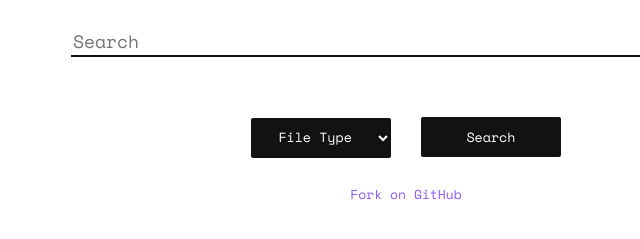
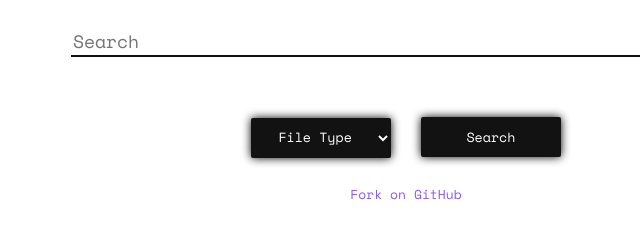
Before and after one commit to TheMetaphysicalCrook/strixx, a Jekyll site: the page built from index.html, in a window 1280 px wide. Shown: the part 234-473 px from the top of the page, without its empty margins (234-874 px from the left). Built offline with Jekyll 4.4.1, drawn with Linux system fonts in a browser that asks for light colours.

Commit message:
Update main.scss

```diff
--- a/css/main.scss
+++ b/css/main.scss
@@ -99,6 +99,7 @@ select:focus, button:focus, input:focus {
     background: $black;
     color: $white;
     border: none;
+    box-shadow: 0 0 10px #000;
 }
 
 #searchterm {
@@ -121,6 +122,7 @@ select:focus, button:focus, input:focus {
     color: $white;
     border: none;
     padding: 0 8px;
+    box-shadow: 0 0 10px #000;
 }
 
 
```
